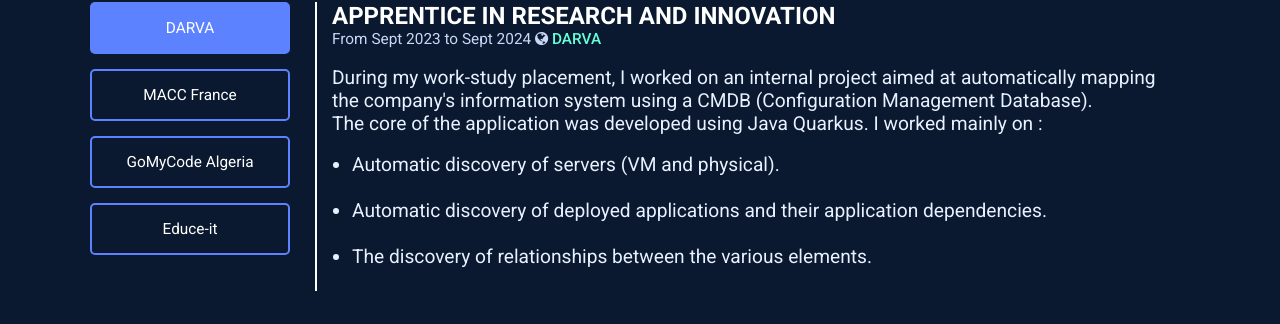
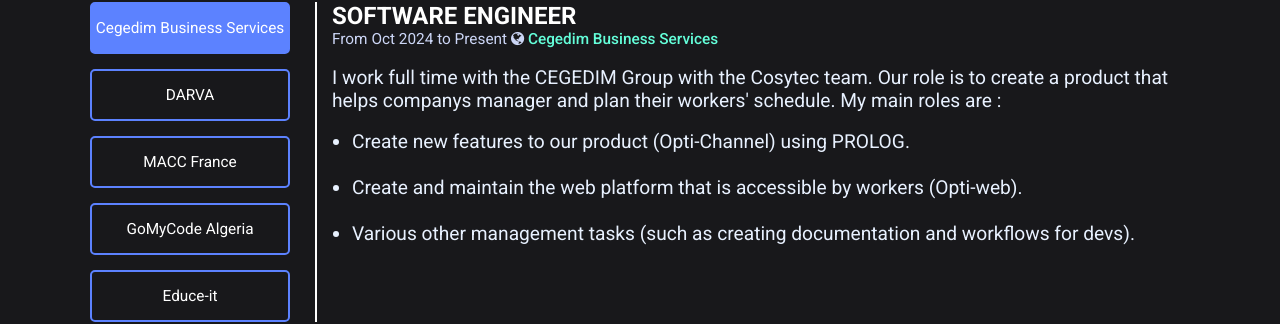
Before and after one commit to ZaPuncakeu/portfolio-v2, a React (Vite) app: page / in a window 1280 px wide. Shown: the part 1017-1341 px from the top of the page. Built offline with nearby package versions, Linux system fonts and the light colour scheme; a web font is replaced by a local one.

Commit message:
new features

```diff
--- a/locales/en.json
+++ b/locales/en.json
@@ -42,6 +42,20 @@
         "work_experience": {
             "title": "Work experience",
             "work": [
+                {
+                    "year": 2024,
+                    "name": "Software engineer",
+                    "institution": "Cegedim Business Services",
+                    "date": "From Oct 2024 to Present",
+                    "address": "Orsay, France",
+                    "website": "https://www.cegedim-business-services.com",
+                    "description": "I work full time with the CEGEDIM Group with the Cosytec team. Our role is to create a product that helps companys manager and plan their workers' schedule. My main roles are :",
+                    "bullets": [
+                        "Create new features to our product (Opti-Channel) using PROLOG.",
+                        "Create and maintain the web platform that is accessible by workers (Opti-web).",
+                        "Various other management tasks (such as creating documentation and workflows for devs)."
+                    ]
+                },
                 {
                     "year": 2023,
                     "name": "Apprentice in Research and Innovation",
--- a/locales/fr.json
+++ b/locales/fr.json
@@ -42,6 +42,20 @@
         "work_experience": {
             "title": "Expérience Pro",
             "work": [
+                {
+                    "year": 2024,
+                    "name": "Ingénieur logiciel",
+                    "institution": "Cegedim Business Services",
+                    "date": "D'octobre 2024 à aujourd'hui",
+                    "address": "Orsay, France",
+                    "website": "https://www.cegedim-business-services.com",
+                    "description": "Je travaille à plein temps avec le groupe CEGEDIM au sein de l'équipe Cosytec. Notre rôle est de créer un produit qui aide les entreprises à gérer et planifier les horaires de leurs employés. Mes principaux rôles sont :",
+                    "bullets": [
+                        "Créer de nouvelles fonctionnalités pour notre produit (Opti-Channel) en utilisant PROLOG.",
+                        "Créer et maintenir la plateforme web accessible par les employés (Opti-web).",
+                        "Diverses autres tâches de gestion (telles que la création de documentation et de workflows pour les développeurs)."
+                    ]
+                },
                 {
                     "year": 2023,
                     "name": "Apprenti en Recherche et Innovation",
--- a/src/App.tsx
+++ b/src/App.tsx
@@ -18,8 +18,8 @@
       <Navbar />
       <Home />
       <Resume />
+      <Portfolio />
       <Skills />
-      <Portfolio />
       <br /><br /><br />
     </div>
   )
--- a/src/components/Navbar/index.tsx
+++ b/src/components/Navbar/index.tsx
@@ -54,14 +54,14 @@
     return (
         <nav id={`navbar-desktop`} className={`navbar-${theme}-mode`}>
             <div className='logo-nav'>
-                {/*<div style={{
+                {<div style={{
                     width: 80,
                     height: 80,
                     backgroundImage: `url(/images/my-pictures/anis_logo.png)`,
                     backgroundSize: 'cover'
                 }}>
 
-            </div>*/}
+            </div>}
             </div>
 
             <div className='nav-container'>
--- a/src/components/Portfolio/style.scss
+++ b/src/components/Portfolio/style.scss
@@ -1,8 +1,6 @@
 #portfolio {
     width: 100%;
     min-height: 100vh;
-    margin-top: 150px;
-    padding-top: 70px;
 
     @media (max-width: 860px) {
         width: 90%;
--- a/src/components/Resume/style.scss
+++ b/src/components/Resume/style.scss
@@ -1,6 +1,6 @@
 #resume {
     width: 90%;
-    min-height: 100vh;
+    margin-bottom: 70px;
     padding-top: 70px;
 
     &>h1 {
--- a/src/index.css
+++ b/src/index.css
@@ -11,7 +11,7 @@
     --dark-navbar-primary-color: #ccd6f6;
 
 
-    --dark-main-background-color: #0A192F;
+    --dark-main-background-color: #18181B;
     --dark-main-background-color-lighter: #173c73;
 
 
@@ -37,7 +37,7 @@
     --dark-resume-description-color: #e8f1ff;
 
 
-    --dark-skills-container-background-color: #050d18;
+    --dark-skills-container-background-color: rgb(14, 14, 15);
 
     --dark-skills-h1-color: #ddeaff;
     --dark-skills-filter-border-color: #5c82ff;
@@ -55,7 +55,7 @@
 
 
     --dark-contact-icons-colors: #ddeaff;
-    --dark-contact-background-color-lighter: #061336;
+    --dark-contact-background-color-lighter: #2a2d35;
     --dark-contact-icon-container-background-color-hover: #2a417f;
     --dark-close-btn-bg-color: #DFE2E5;
     --dark-close-btn-color: #061336;
```
